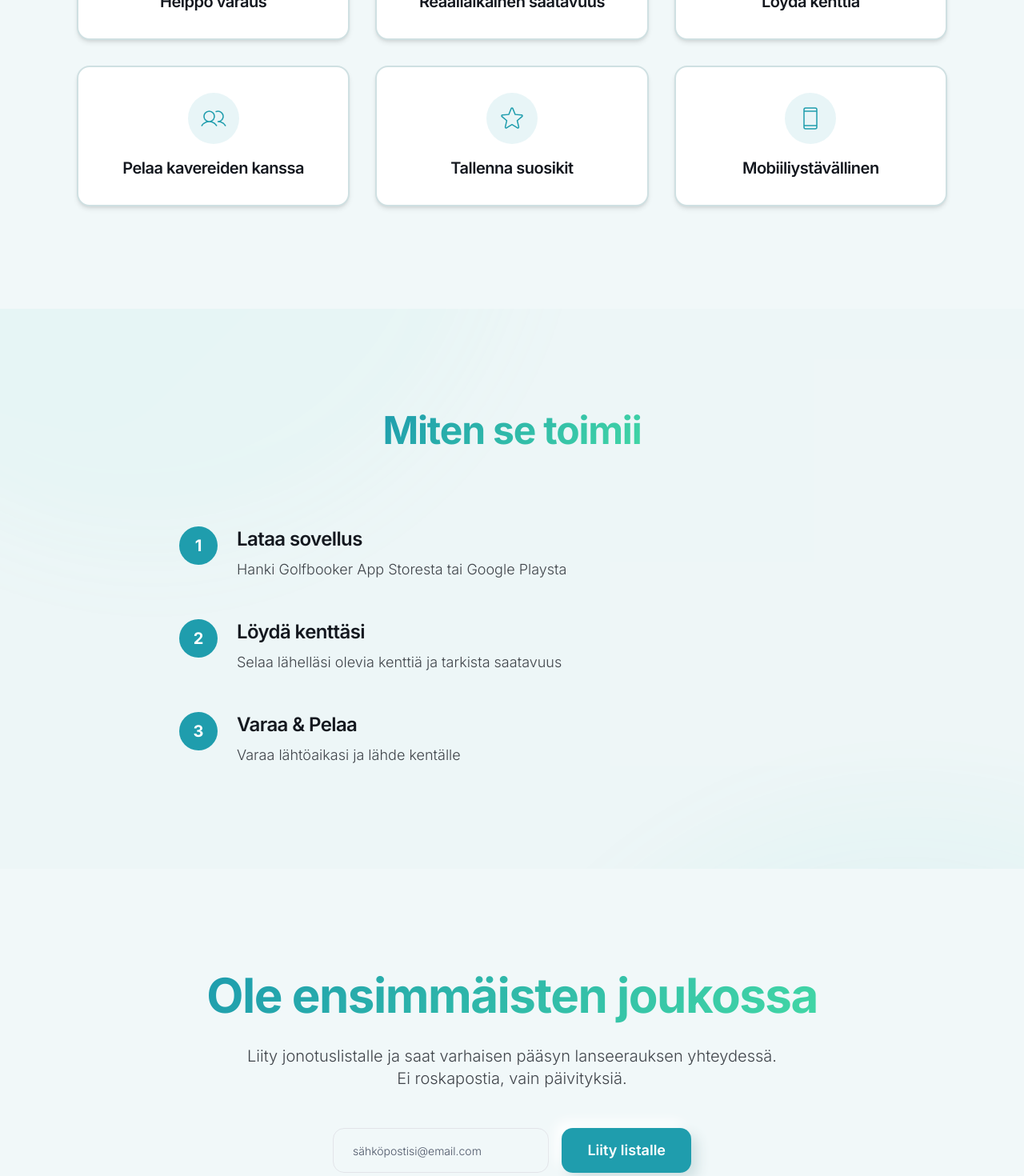
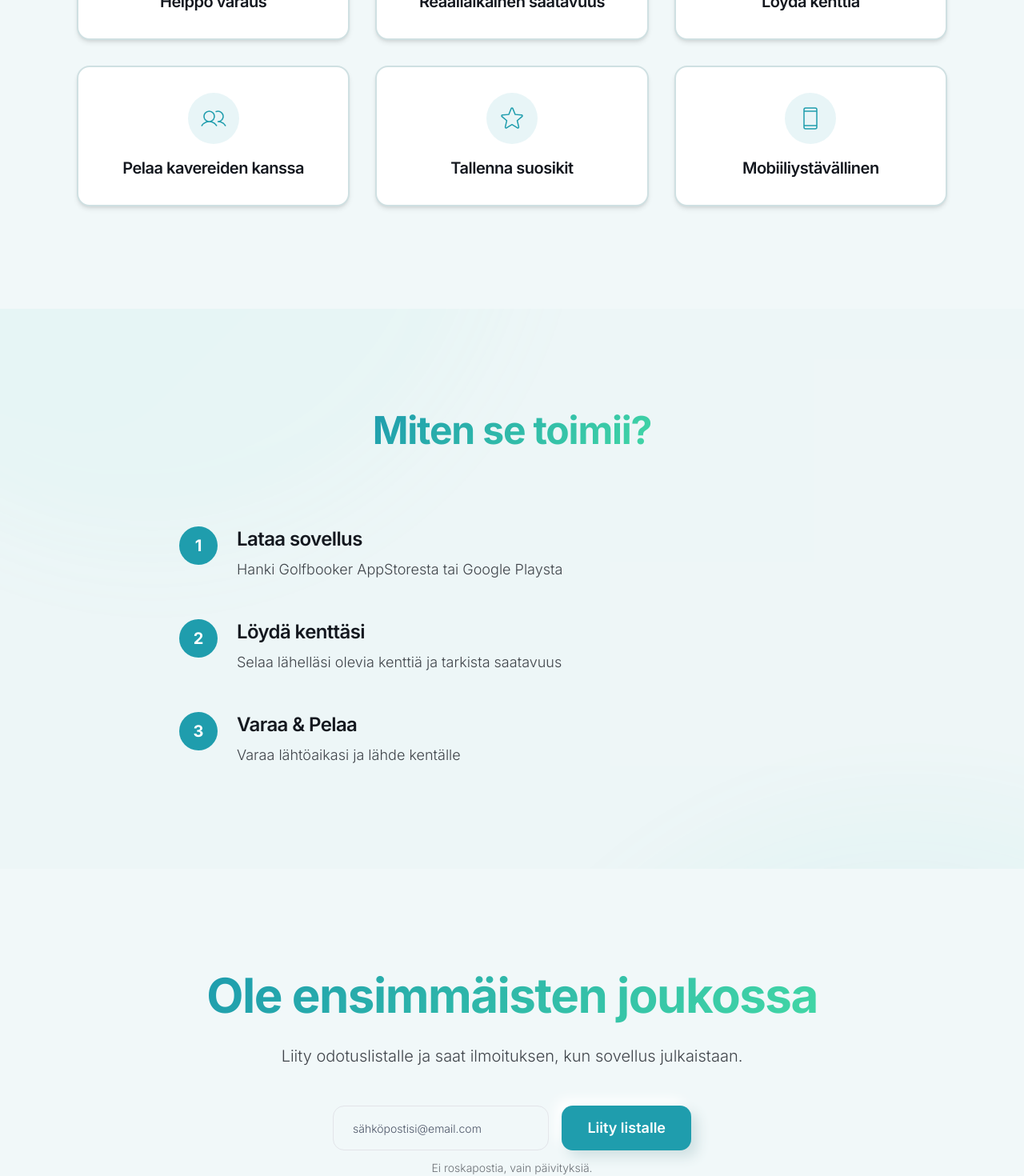
Before and after one commit to tosialpha/golfbooker-web, a React (Vite) app: page /for-players in a window 1280 px wide. Shown: the part 1330-2800 px from the top of the page at 80% size. Built offline with nearby package versions, Linux system fonts and the light colour scheme; the HTML template or start-up script is replaced by a standard one.

Commit message:
Change all contact and demo buttons to email links (info@golfbooker.fi)

```diff
--- a/src/components/Footer.tsx
+++ b/src/components/Footer.tsx
@@ -83,9 +83,9 @@ const Footer = () => {
                   </Link>
                 </li>
                 <li>
-                  <Link to="/contact" className="text-muted-foreground hover:text-primary transition-colors text-sm">
+                  <a href="mailto:info@golfbooker.fi" className="text-muted-foreground hover:text-primary transition-colors text-sm">
                     {t('nav.contact')}
-                  </Link>
+                  </a>
                 </li>
               </ul>
             </div>
--- a/src/components/Navigation.tsx
+++ b/src/components/Navigation.tsx
@@ -132,11 +132,11 @@ const Navigation = () => {
 
             <div className="hidden lg:flex items-center gap-3">
               {/* Try Demo Button */}
-              <Link to="/demo">
+              <a href="mailto:info@golfbooker.fi">
                 <button className="px-4 py-2 rounded-lg bg-gradient-to-r from-teal-600 to-cyan-600 hover:from-teal-700 hover:to-cyan-700 text-white font-semibold transition-all shadow-md hover:shadow-lg">
                   {language === 'en' ? 'Try Demo' : 'Kokeile demoa'}
                 </button>
-              </Link>
+              </a>
 
               {/* Theme Toggle Button */}
               <button
@@ -233,8 +233,8 @@ const Navigation = () => {
               )}
 
               {/* Try Demo Button - Mobile */}
-              <Link
-                to="/demo"
+              <a
+                href="mailto:info@golfbooker.fi"
                 onClick={() => setIsMobileMenuOpen(false)}
                 className="mt-4"
               >
@@ -243,7 +243,7 @@ const Navigation = () => {
                     {language === 'en' ? 'Try Demo' : 'Kokeile demoa'}
                   </span>
                 </button>
-              </Link>
+              </a>
 
               {/* Theme Toggle Button - Mobile */}
               <button
--- a/src/contexts/LanguageContext.tsx
+++ b/src/contexts/LanguageContext.tsx
@@ -26,7 +26,7 @@ const translations = {
 
     // Hero
     'hero.title': 'Modern Booking System for Golf Courses',
-    'hero.subtitle': 'Replace expensive legacy systems.\nAffordable pricing.\nBuilt for Finnish golf courses.',
+    'hero.subtitle': 'Book your tee times quickly',
     'hero.cta': 'Get Started',
     'hero.launching': 'Launching Early 2026',
     'hero.waitlist': 'Request Demo',
@@ -140,7 +140,7 @@ const translations = {
 
     // Hero
     'hero.title': 'Moderni varausjärjestelmä golfkentille',
-    'hero.subtitle': 'Varausjärjestelmä reaaliaikaisella seurannalla.',
+    'hero.subtitle': 'Varaa\nlähtöaikasi\nnopeasti.',
     'hero.cta': 'Aloita',
     'hero.launching': 'Lanseeraus alkuvuodesta 2026',
     'hero.waitlist': 'Lataa sovellus (coming soon)',
--- a/src/pages/About.tsx
+++ b/src/pages/About.tsx
@@ -77,9 +77,9 @@ const About = () => {
                   size="lg"
                   className="bg-gradient-to-r from-teal-600 to-cyan-600 hover:from-teal-700 hover:to-cyan-700 text-white px-8 py-6 text-lg shadow-lg hover:shadow-xl transition-all"
                 >
-                  <Link to="/contact">
+                  <a href="mailto:info@golfbooker.fi">
                     {isEnglish ? 'Get in Touch' : 'Ota yhteyttä'}
-                  </Link>
+                  </a>
                 </Button>
                 <Button
                   asChild
--- a/src/pages/Contact.tsx
+++ b/src/pages/Contact.tsx
@@ -432,24 +432,14 @@ const Contact = () => {
                   </div>
 
                   {/* Submit Button */}
-                  <Button
-                    type="submit"
-                    className="w-full neumorphic glow-hover relative"
-                    disabled={isSubmitting}
-                  >
-                    {isSubmitting ? (
-                      <span className="flex items-center justify-center gap-2">
-                        <motion.div
-                          animate={{ rotate: 360 }}
-                          transition={{ duration: 1, repeat: Infinity, ease: "linear" }}
-                          className="w-4 h-4 border-2 border-white border-t-transparent rounded-full"
-                        />
-                        {isEnglish ? "Sending..." : "Lähetetään..."}
-                      </span>
-                    ) : (
-                      t('contact.send')
-                    )}
-                  </Button>
+                  <a href="mailto:info@golfbooker.fi" className="block">
+                    <Button
+                      type="button"
+                      className="w-full neumorphic glow-hover relative"
+                    >
+                      {t('contact.send')}
+                    </Button>
+                  </a>
                 </form>
               </Card>
             </motion.div>
--- a/src/pages/Demo.tsx
+++ b/src/pages/Demo.tsx
@@ -159,9 +159,9 @@ const Demo = () => {
                   </Link>
                 </Button>
                 <Button asChild variant="outline" className="border-2 border-teal-600 text-teal-700 hover:bg-teal-50 dark:hover:bg-teal-950">
-                  <Link to="/contact">
+                  <a href="mailto:info@golfbooker.fi">
                     {isEnglish ? "Contact Us" : "Ota yhteyttä"}
-                  </Link>
+                  </a>
                 </Button>
               </div>
             </motion.div>
@@ -333,12 +333,14 @@ const Demo = () => {
                 </div>
 
                 {/* Submit Button */}
-                <Button
-                  type="submit"
-                  className="w-full bg-gradient-to-r from-teal-600 to-cyan-600 hover:from-teal-700 hover:to-cyan-700 text-white text-sm h-10 rounded-lg shadow-lg hover:shadow-xl transition-all mt-3"
-                >
-                  {isEnglish ? "Create Demo Environment" : "Luo demo-ympäristö"}
-                </Button>
+                <a href="mailto:info@golfbooker.fi" className="block">
+                  <Button
+                    type="button"
+                    className="w-full bg-gradient-to-r from-teal-600 to-cyan-600 hover:from-teal-700 hover:to-cyan-700 text-white text-sm h-10 rounded-lg shadow-lg hover:shadow-xl transition-all mt-3"
+                  >
+                    {isEnglish ? "Create Demo Environment" : "Luo demo-ympäristö"}
+                  </Button>
+                </a>
               </form>
             </Card>
           </motion.div>
--- a/src/pages/ForPlayers.tsx
+++ b/src/pages/ForPlayers.tsx
@@ -244,7 +244,7 @@ const ForPlayers = () => {
               className="text-center mb-16"
             >
               <h2 className="text-4xl md:text-5xl font-bold mb-6 text-gradient">
-                {isEnglish ? 'How It Works' : 'Miten se toimii'}
+                {isEnglish ? 'How It Works' : 'Miten se toimii?'}
               </h2>
             </motion.div>
 
@@ -266,7 +266,7 @@ const ForPlayers = () => {
                   <p className="text-foreground/80 text-lg">
                     {isEnglish
                       ? 'Get Golfbooker from App Store or Google Play'
-                      : 'Hanki Golfbooker App Storesta tai Google Playsta'}
+                      : 'Hanki Golfbooker AppStoresta tai Google Playsta'}
                   </p>
                 </div>
               </motion.div>
@@ -334,12 +334,13 @@ const ForPlayers = () => {
 
               <p className="text-lg md:text-xl text-foreground/80 mb-12 max-w-2xl mx-auto leading-relaxed">
                 {isEnglish
-                  ? 'Join the waitlist and get early access when we launch. No spam, just updates.'
-                  : 'Liity jonotuslistalle ja saat varhaisen pääsyn lanseerauksen yhteydessä. Ei roskapostia, vain päivityksiä.'}
+                  ? 'Join the waitlist and get notified when we launch.'
+                  : 'Liity odotuslistalle ja saat ilmoituksen, kun sovellus julkaistaan.'}
               </p>
 
               {!submitted ? (
-                <form onSubmit={handleWaitlistSubmit} className="flex flex-col sm:flex-row gap-4 max-w-md mx-auto mb-8">
+                <div className="max-w-md mx-auto mb-8">
+                  <form onSubmit={handleWaitlistSubmit} className="flex flex-col sm:flex-row gap-4">
                     <Input
                       type="email"
                       placeholder={isEnglish ? "your@email.com" : "sähköpostisi@email.com"}
@@ -356,6 +357,10 @@ const ForPlayers = () => {
                       {isEnglish ? 'Join Waitlist' : 'Liity listalle'}
                     </Button>
                   </form>
+                  <p className="text-sm text-foreground/60 text-center mt-3">
+                    {isEnglish ? 'No spam, just updates.' : 'Ei roskapostia, vain päivityksiä.'}
+                  </p>
+                </div>
               ) : (
                 <motion.div
                   initial={{ scale: 0.8, opacity: 0 }}
--- a/src/pages/ForVenues.tsx
+++ b/src/pages/ForVenues.tsx
@@ -106,16 +106,16 @@ const ForVenues = () => {
                   : "Nykyaikainen ratkaisu golfkenttien varausten hallintaan. Ei monimutkaisia järjestelmiä tai kohtuuttomia hintoja."}
               </p>
               <div className="flex flex-col sm:flex-row gap-4 justify-center lg:justify-start">
-                <Link to="/demo">
+                <a href="mailto:info@golfbooker.fi">
                   <Button size="lg" className="text-lg px-8 py-6">
                     {isEnglish ? "Request Demo" : "Pyydä demo"}
                   </Button>
-                </Link>
-                <Link to="/contact">
+                </a>
+                <a href="mailto:info@golfbooker.fi">
                   <Button size="lg" variant="outline" className="text-lg px-8 py-6">
                     {isEnglish ? "Contact Sales" : "Ota yhteyttä"}
                   </Button>
-                </Link>
+                </a>
               </div>
             </motion.div>
 
```
Lines whose indentation alone changed are shown as unchanged.
